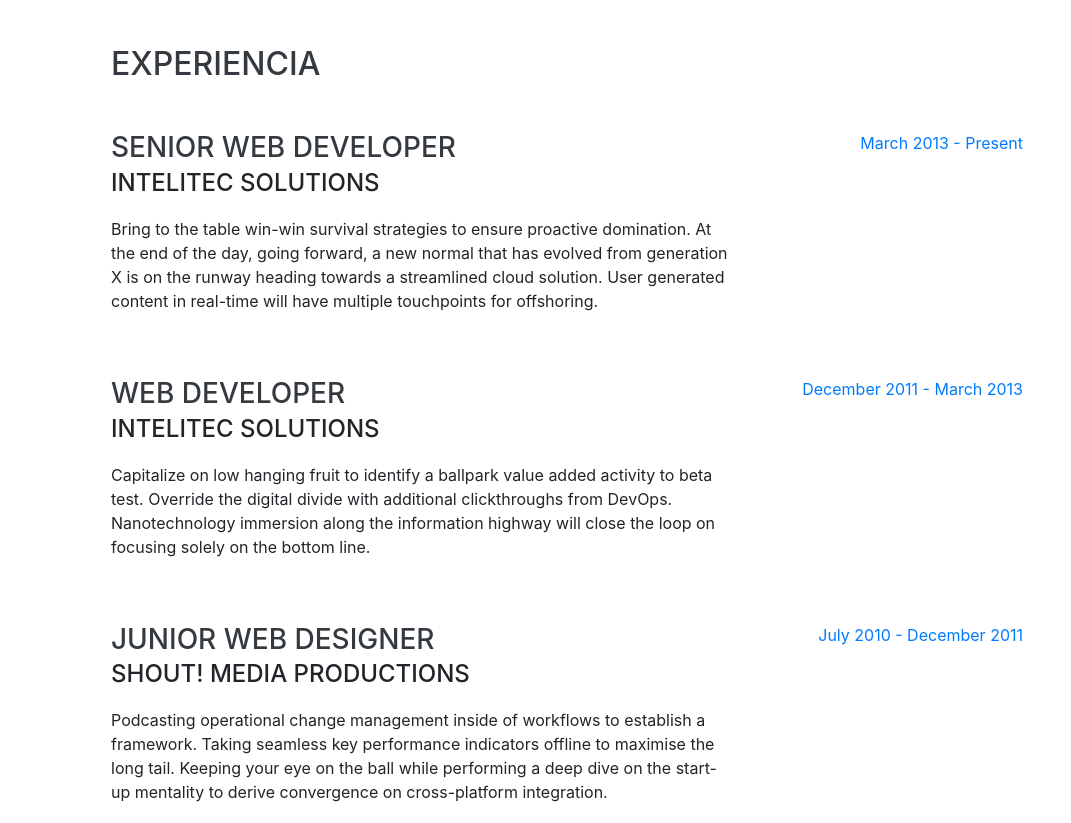
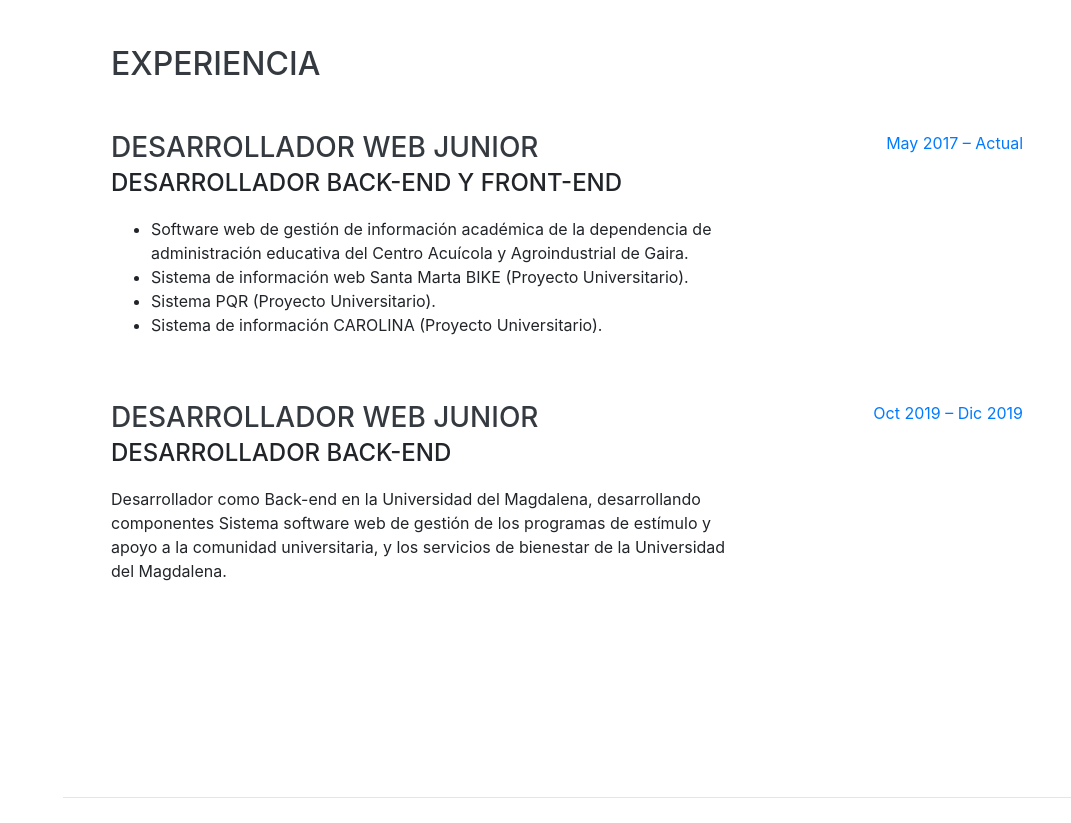
Before and after one commit to cmancode/cmancode.github.io, a website with bundled scripts: page index.html in a window 1280 px wide. Shown: the part 804-1627 px from the top of the page, without its empty margins (209-1280 px from the left). Built offline with nearby package versions, Linux system fonts and the light colour scheme; a web font is replaced by a local one.

Commit message:
Portafolio listo

```diff
--- a/index.html
+++ b/index.html
@@ -94,26 +94,31 @@
 
         <div class="resume-item d-flex flex-column flex-md-row justify-content-between mb-5">
           <div class="resume-content">
-            <h3 class="mb-0">Senior Web Developer</h3>
-            <div class="subheading mb-3">Intelitec Solutions</div>
-            <p>Bring to the table win-win survival strategies to ensure proactive domination. At the end of the day, going forward, a new normal that has evolved from generation X is on the runway heading towards a streamlined cloud solution. User generated content in real-time will have multiple touchpoints for offshoring.</p>
+            <h3 class="mb-0">Desarrollador Web Junior</h3>
+            <div class="subheading mb-3">Desarrollador Back-end y Front-end</div>
+            <ul>
+              <li>Software web de gestión de información académica de la dependencia de administración educativa del Centro Acuícola y Agroindustrial de Gaira.</li>
+              <li>Sistema de información web Santa Marta BIKE (Proyecto Universitario).</li>
+              <li>Sistema PQR (Proyecto Universitario).</li>
+              <li>Sistema de información CAROLINA (Proyecto Universitario).</li>
+            </ul>
           </div>
           <div class="resume-date text-md-right">
-            <span class="text-primary">March 2013 - Present</span>
+            <span class="text-primary">May 2017 – Actual</span>
           </div>
         </div>
 
         <div class="resume-item d-flex flex-column flex-md-row justify-content-between mb-5">
           <div class="resume-content">
-            <h3 class="mb-0">Web Developer</h3>
-            <div class="subheading mb-3">Intelitec Solutions</div>
-            <p>Capitalize on low hanging fruit to identify a ballpark value added activity to beta test. Override the digital divide with additional clickthroughs from DevOps. Nanotechnology immersion along the information highway will close the loop on focusing solely on the bottom line.</p>
+            <h3 class="mb-0">Desarrollador Web Junior</h3>
+            <div class="subheading mb-3">Desarrollador Back-end</div>
+            <p>Desarrollador como Back-end en la Universidad del Magdalena, desarrollando componentes Sistema software web de gestión de los programas de estímulo y apoyo a la comunidad universitaria, y los servicios de bienestar de la Universidad del Magdalena.</p>
           </div>
           <div class="resume-date text-md-right">
-            <span class="text-primary">December 2011 - March 2013</span>
+            <span class="text-primary">Oct 2019 – Dic 2019</span>
           </div>
         </div>
-
+<!--
         <div class="resume-item d-flex flex-column flex-md-row justify-content-between mb-5">
           <div class="resume-content">
             <h3 class="mb-0">Junior Web Designer</h3>
@@ -137,7 +142,7 @@
         </div>
 
       </div>
-
+-->
     </section>
 
     <hr class="m-0">
```
